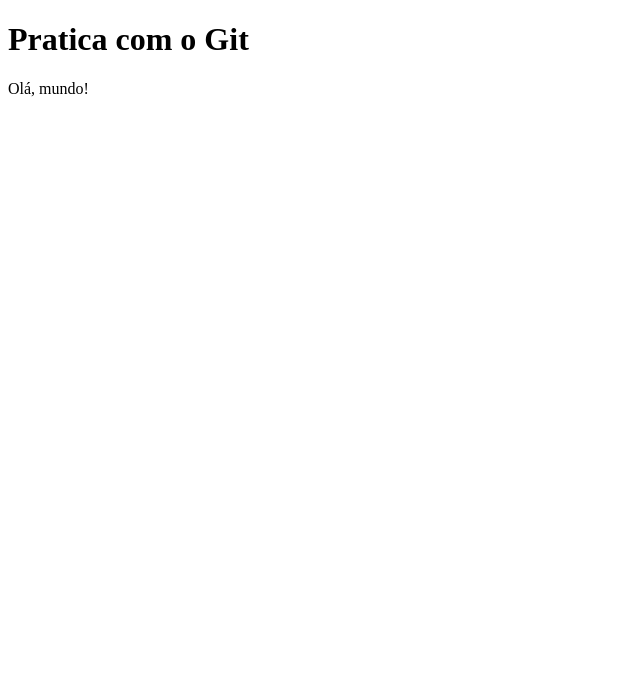
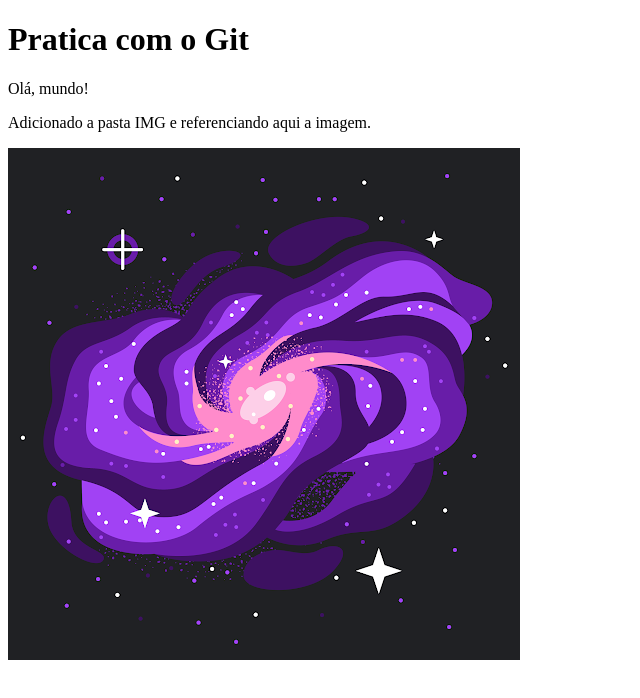
Before and after one commit to KevenNogueira/Pratica-com-Git, a plain HTML site: page Pratica com Git/index.html in a window 1280 px wide. Shown: the whole page, without its empty margins (0-640 px from the left). Drawn offline with Linux system fonts and the light colour scheme.

Commit message:
Adiconado a pasta img e feito a referentecia da mesma no HTML do projeto.

```diff
--- a/Pratica com Git/index.html
+++ b/Pratica com Git/index.html
@@ -7,5 +7,9 @@
   <body>
     <h1>Pratica com o Git</h1>
     <p>Olá, mundo!</p>
+
+    <p>Adicionado a pasta IMG e referenciando aqui a imagem.</p>
+
+    <img src="img/unnamed.png" alt="Imagem em arte de uma galaxia" />
   </body>
 </html>
```
Also changed, not shown: Pratica com Git/img/unnamed.png (added), 1 other file.
